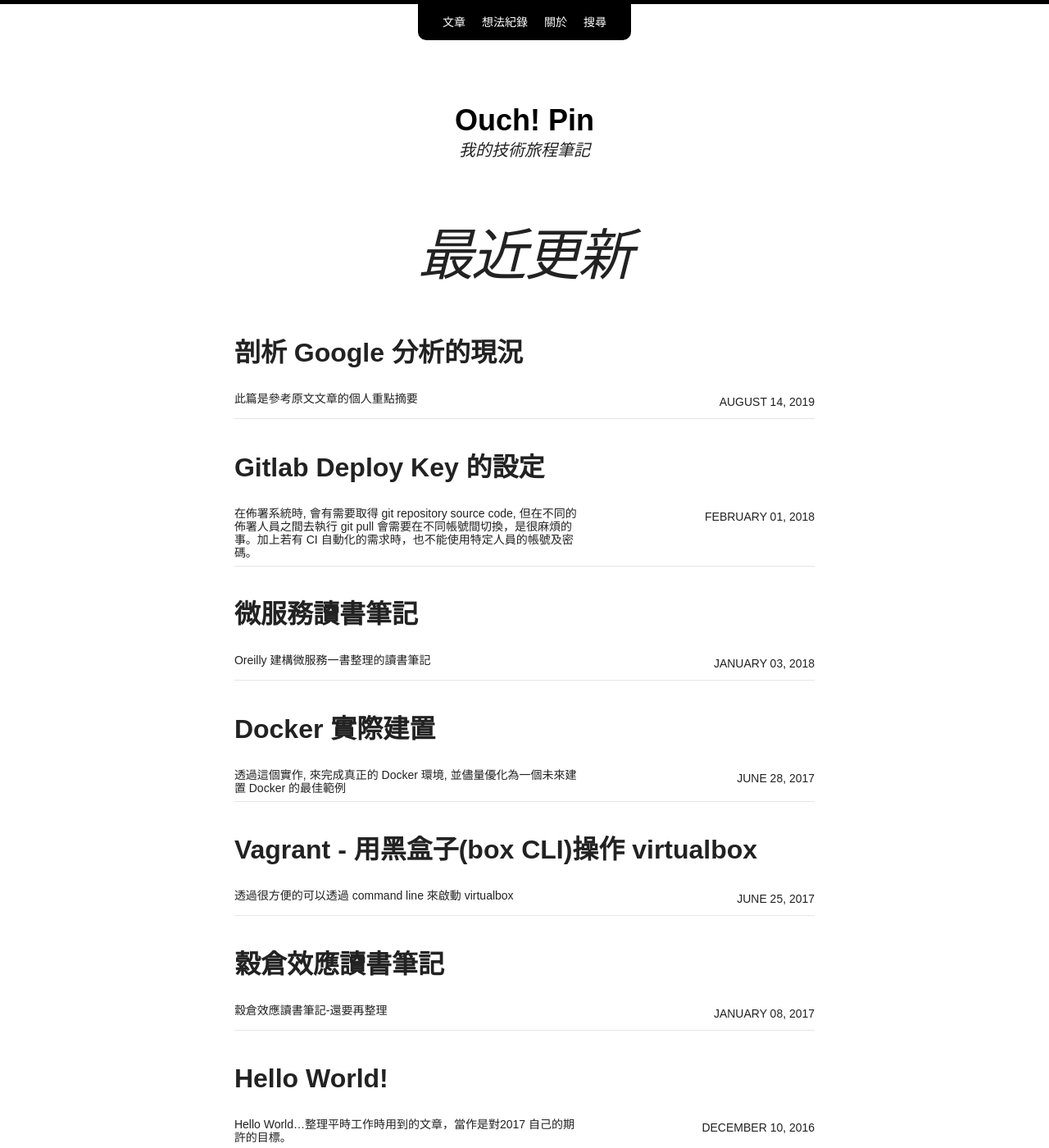
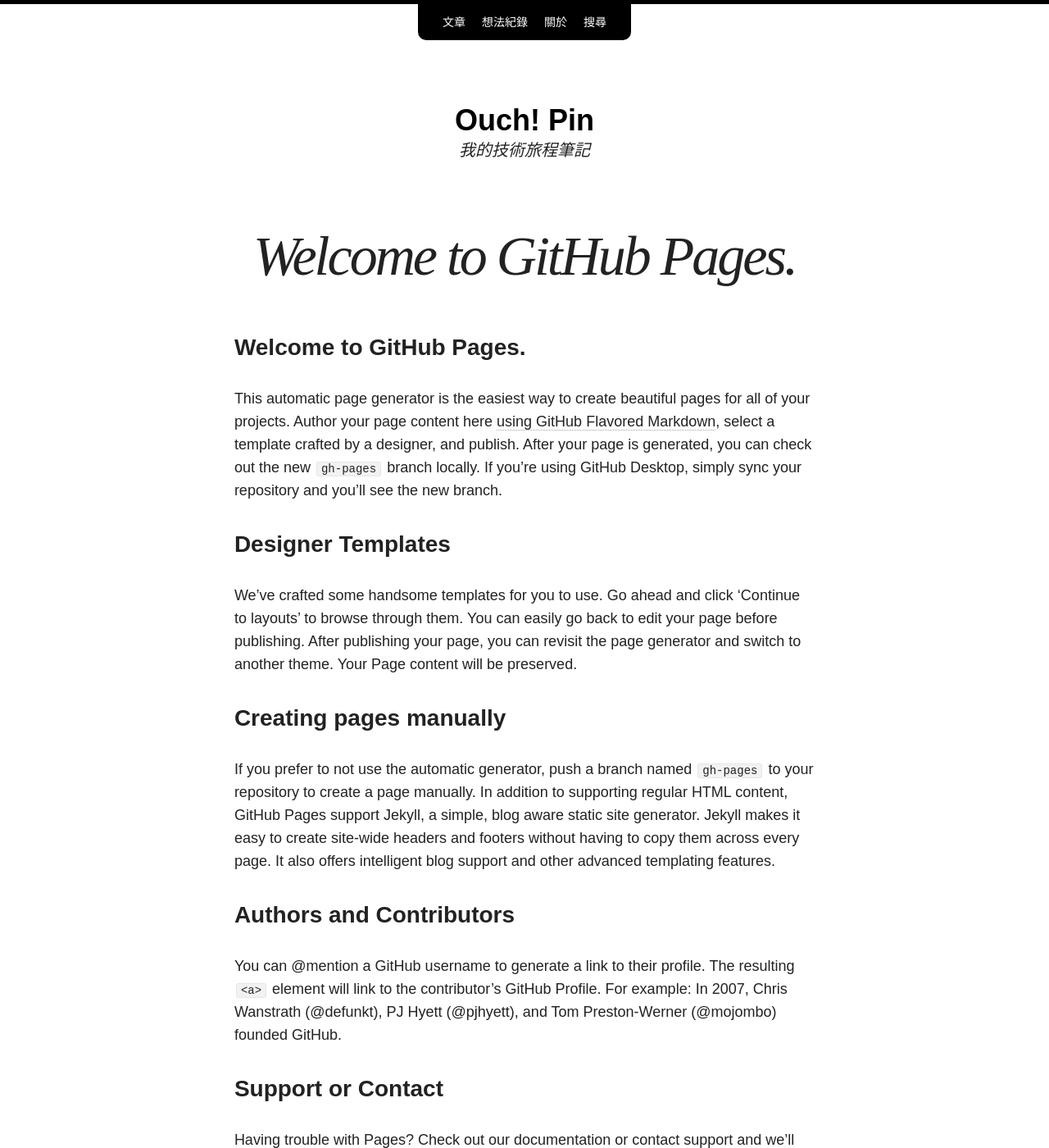
Before and after one commit to ericyu76/Notes, a Jekyll site: the page built from index.md, in a window 1280 px wide and 1400 px high. Shown: the whole window at 82% size. Built offline with Jekyll 4.4.1, drawn with Linux system fonts in a browser that asks for light colours; nearby versions of some CDN libraries; our own code applies the rules of GitHub Pages for plain Markdown files; some of the changed text lies outside the part shown.

Commit message:
Set theme jekyll-theme-cayman and migrate Page Generator content

```diff
--- a/_config.yml
+++ b/_config.yml
@@ -58,3 +58,7 @@
     ad-client:
     ad-slot:
   bing-verify:
+
+google_analytics:
+show_downloads: true
+theme: jekyll-theme-cayman
--- a/index.html
+++ /dev/null
@@ -1,12 +0,0 @@
----
-layout: page
-title: 最近更新
-excerpt: "最新文章列表"
-search_omit: true
----
-
-<ul class="post-list">
-{% for post in site.posts limit:10 %}
-  <li><article><a href="{{ site.url }}{{ post.url }}"><h2>{{ post.title }}</h2> <span class="entry-date"><time datetime="{{ post.date | date_to_xmlschema }}">{{ post.date | date: "%B %d, %Y" }}</time></span>{% if post.excerpt %} <span class="excerpt">{{ post.excerpt | remove: '\[ ... \]' | remove: '\( ... \)' | markdownify | strip_html | strip_newlines | escape_once }}</span>{% endif %}</a></article></li>
-{% endfor %}
-</ul>
--- /dev/null
+++ b/index.md
@@ -0,0 +1,14 @@
+### Welcome to GitHub Pages.
+This automatic page generator is the easiest way to create beautiful pages for all of your projects. Author your page content here [using GitHub Flavored Markdown](https://guides.github.com/features/mastering-markdown/), select a template crafted by a designer, and publish. After your page is generated, you can check out the new `gh-pages` branch locally. If you’re using GitHub Desktop, simply sync your repository and you’ll see the new branch.
+
+### Designer Templates
+We’ve crafted some handsome templates for you to use. Go ahead and click 'Continue to layouts' to browse through them. You can easily go back to edit your page before publishing. After publishing your page, you can revisit the page generator and switch to another theme. Your Page content will be preserved.
+
+### Creating pages manually
+If you prefer to not use the automatic generator, push a branch named `gh-pages` to your repository to create a page manually. In addition to supporting regular HTML content, GitHub Pages support Jekyll, a simple, blog aware static site generator. Jekyll makes it easy to create site-wide headers and footers without having to copy them across every page. It also offers intelligent blog support and other advanced templating features.
+
+### Authors and Contributors
+You can @mention a GitHub username to generate a link to their profile. The resulting `<a>` element will link to the contributor’s GitHub Profile. For example: In 2007, Chris Wanstrath (@defunkt), PJ Hyett (@pjhyett), and Tom Preston-Werner (@mojombo) founded GitHub.
+
+### Support or Contact
+Having trouble with Pages? Check out our [documentation](https://help.github.com/pages) or [contact support](https://github.com/contact) and we’ll help you sort it out.
```
Also changed, not shown: params.json (deleted, +0 -6 lines).
